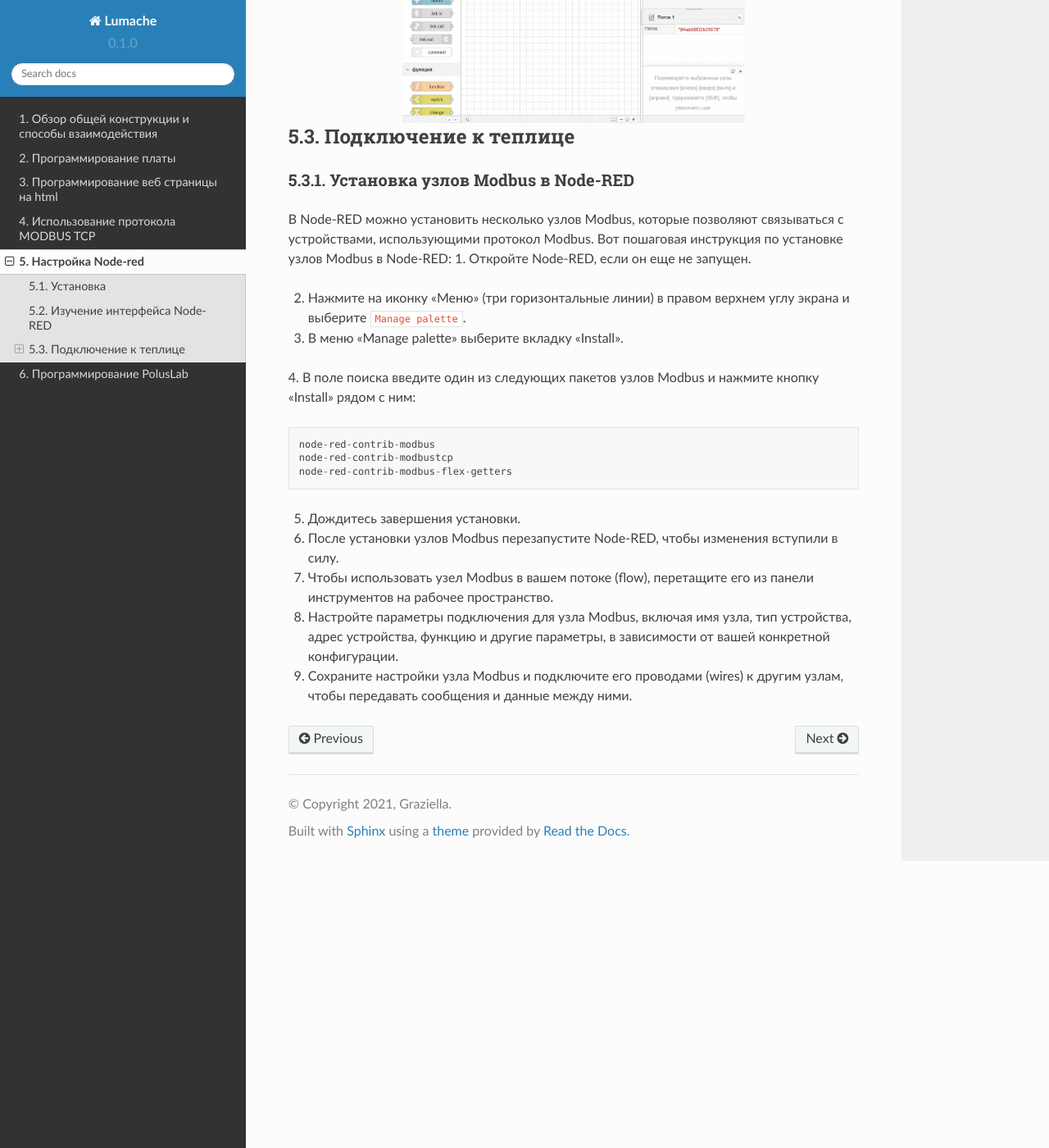
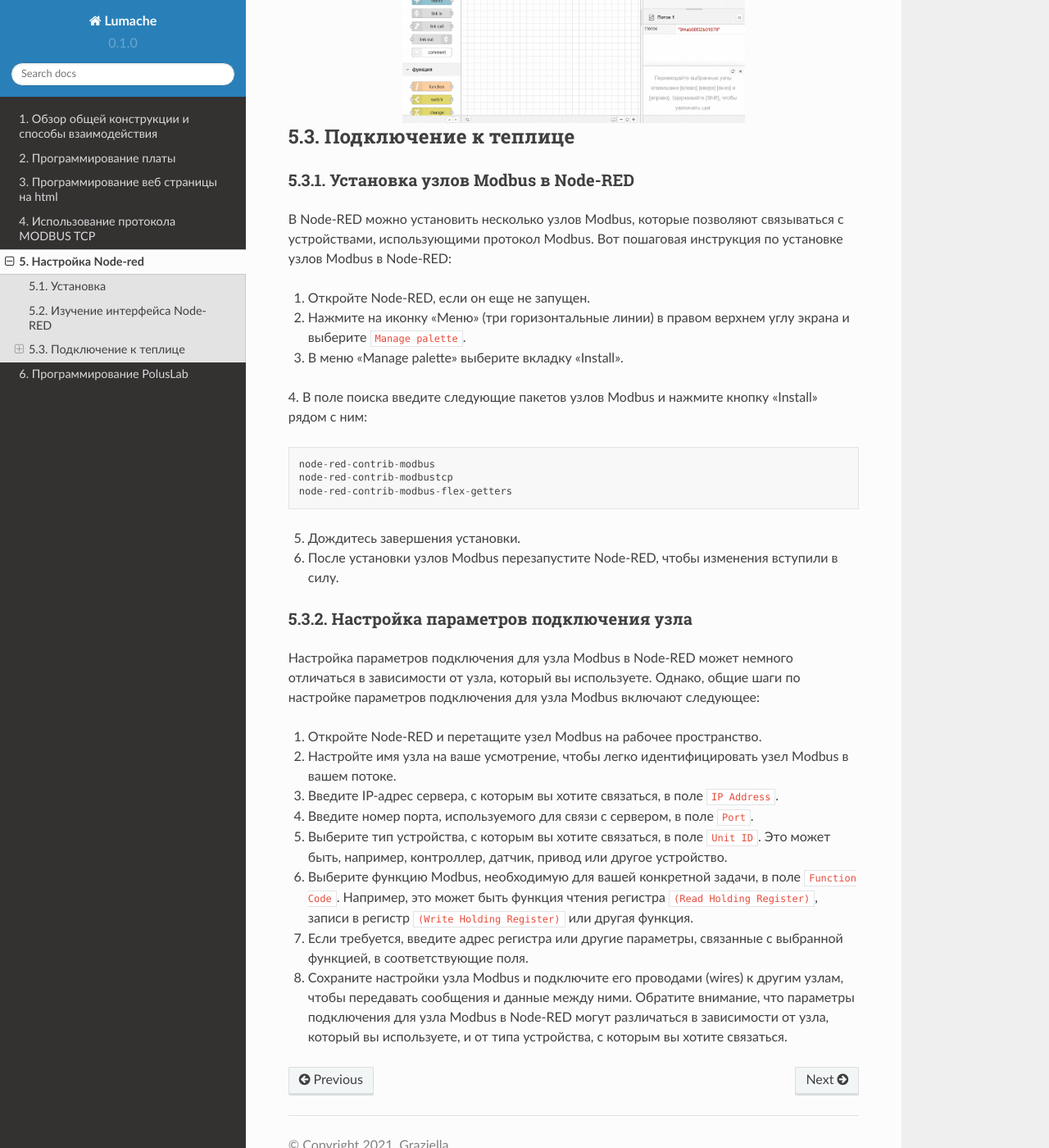
Before and after one commit to BBanwz/book_AL_GH, a Sphinx documentation site: the page built from docs/source/5/1.rst, in a window 1280 px wide and 1400 px high, scrolled down 2368 px. Shown: the whole window at 82% size. Built offline with Sphinx 7.4.7 and the Read the Docs theme 2.0.0, drawn with Linux system fonts in a browser that asks for light colours.

Commit message:
Update 1.rst

```diff
--- a/docs/source/5/1.rst
+++ b/docs/source/5/1.rst
@@ -71,13 +71,14 @@
 ~~~~~~~~~~~~~~~~~~~~~~~~~~~~~~~~~
 
 В Node-RED можно установить несколько узлов Modbus, которые позволяют связываться с устройствами, использующими протокол Modbus. Вот пошаговая инструкция по установке узлов Modbus в Node-RED:
+
 1. Откройте Node-RED, если он еще не запущен.
 
 2. Нажмите на иконку «Меню» (три горизонтальные линии) в правом верхнем углу экрана и выберите ``Manage palette``.
 
 3. В меню «Manage palette» выберите вкладку «Install».
 
-4. В поле поиска введите один из следующих пакетов узлов Modbus и нажмите кнопку «Install» рядом с ним:
+4. В поле поиска введите следующие пакетов узлов Modbus и нажмите кнопку «Install» рядом с ним:
 ::
   node-red-contrib-modbus
   node-red-contrib-modbustcp
@@ -87,8 +88,23 @@
 
 6. После установки узлов Modbus перезапустите Node-RED, чтобы изменения вступили в силу.
 
-7. Чтобы использовать узел Modbus в вашем потоке (flow), перетащите его из панели инструментов на рабочее пространство.
+Настройка параметров подключения узла
+~~~~~~~~~~~~~~~~~~~~~~~~~~~~~~~~~~~~~
 
-8. Настройте параметры подключения для узла Modbus, включая имя узла, тип устройства, адрес устройства, функцию и другие параметры, в зависимости от вашей конкретной конфигурации.
+Настройка параметров подключения для узла Modbus в Node-RED может немного отличаться в зависимости от узла, который вы используете. Однако, общие шаги по настройке параметров подключения для узла Modbus включают следующее:
 
-9. Сохраните настройки узла Modbus и подключите его проводами (wires) к другим узлам, чтобы передавать сообщения и данные между ними.
+1. Откройте Node-RED и перетащите узел Modbus на рабочее пространство.
+
+2. Настройте имя узла на ваше усмотрение, чтобы легко идентифицировать узел Modbus в вашем потоке.
+
+3. Введите IP-адрес сервера, с которым вы хотите связаться, в поле ``IP Address``.
+
+4. Введите номер порта, используемого для связи с сервером, в поле ``Port``.
+
+5. Выберите тип устройства, с которым вы хотите связаться, в поле ``Unit ID``. Это может быть, например, контроллер, датчик, привод или другое устройство.
+
+6. Выберите функцию Modbus, необходимую для вашей конкретной задачи, в поле ``Function Code``. Например, это может быть функция чтения регистра ``(Read Holding Register)``, записи в регистр ``(Write Holding Register)`` или другая функция.
+
+7. Если требуется, введите адрес регистра или другие параметры, связанные с выбранной функцией, в соответствующие поля.
+
+8. Сохраните настройки узла Modbus и подключите его проводами (wires) к другим узлам, чтобы передавать сообщения и данные между ними. Обратите внимание, что параметры подключения для узла Modbus в Node-RED могут различаться в зависимости от узла, который вы используете, и от типа устройства, с которым вы хотите связаться.
```
